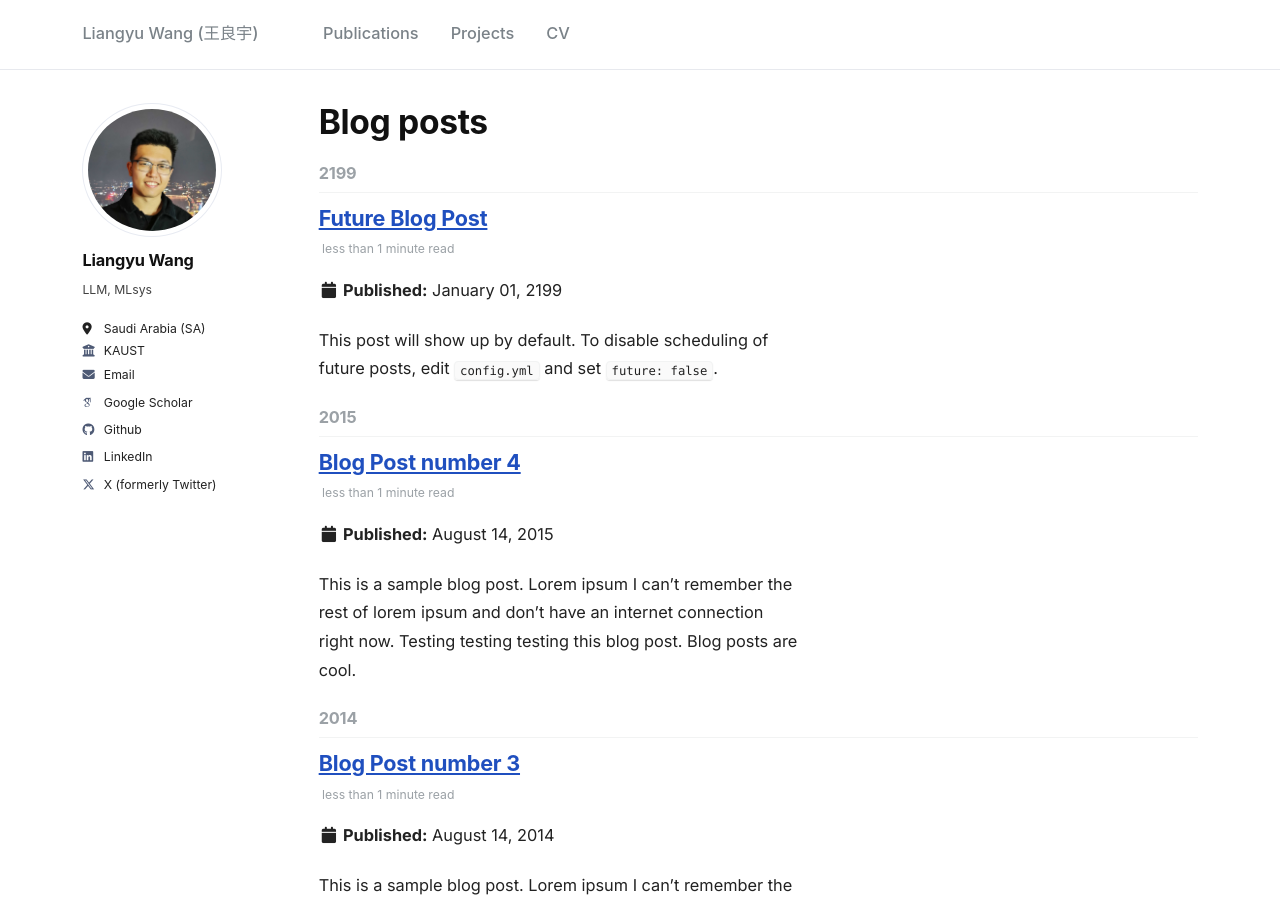
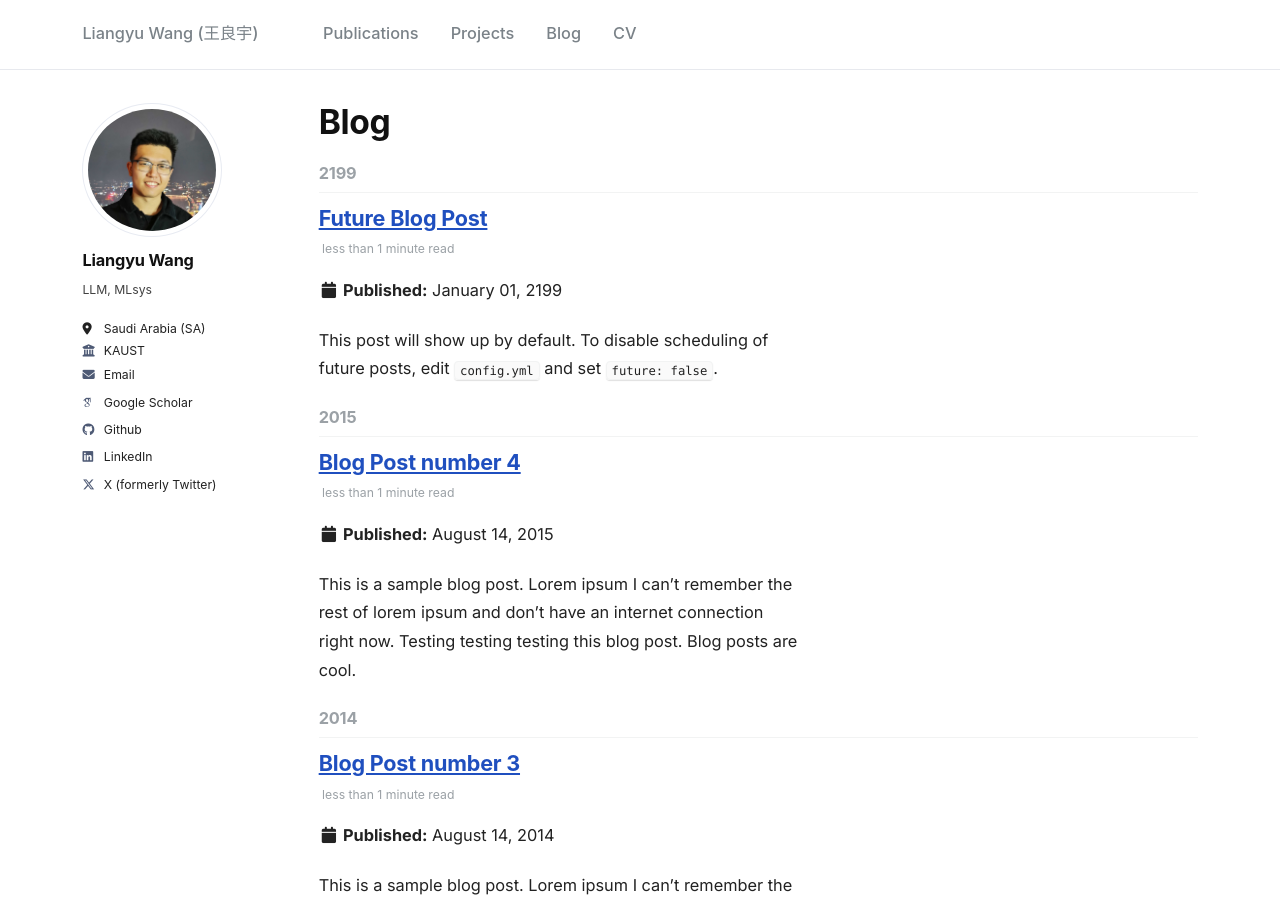
Before and after one commit to liangyuwang/liangyuwang.github.io, a Jekyll site: the page built from _pages/year-archive.html, in a window 1280 px wide and 900 px high. Built offline with Jekyll 4.4.1, drawn with Linux system fonts in a browser that asks for light colours; some web fonts are replaced.

Commit message:
add blog page

```diff
--- a/_data/navigation.yml
+++ b/_data/navigation.yml
@@ -20,8 +20,8 @@ main:
   # - title: "Portfolio"
   #   url: /portfolio/
 
-  # - title: "Blog Posts"
-  #   url: /year-archive/
+  - title: "Blog"
+    url: /blog/
 
   - title: "CV"
     url: /cv/
--- a/_pages/year-archive.html
+++ b/_pages/year-archive.html
@@ -1,9 +1,10 @@
 ---
 layout: archive
-permalink: /year-archive/
-title: "Blog posts"
+permalink: /blog/
+title: "Blog"
 author_profile: true
 redirect_from:
+  - /year-archive/
   - /wordpress/blog-posts/
 ---
 
```
